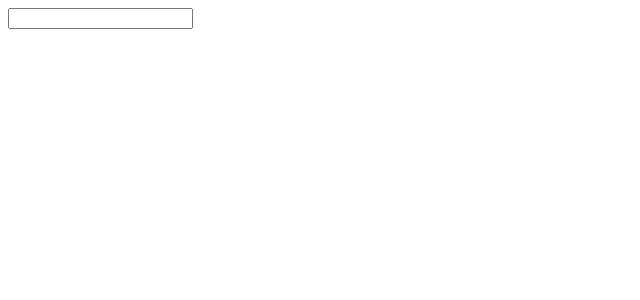
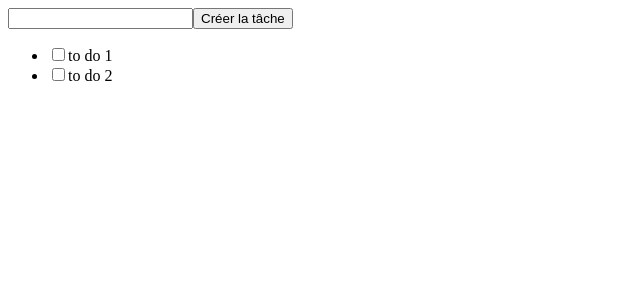
Before and after one commit to alebus84/to-do-list-application-v1.0.0, a Vue app: page / in a window 1280 px wide. Shown: the top 300 px of the page, without its empty margins (0-640 px from the left). Built offline with nearby package versions, Linux system fonts and the light colour scheme.

Commit message:
CREATE: checkLocalStorage and handleCreate functions in App view.

```diff
--- a/src/App.vue
+++ b/src/App.vue
@@ -1,12 +1,47 @@
 <script setup>
-import Input from "@/components/Input.vue";
-import ToDoList from "@/components/ToDoList.vue";
+
+import { ref } from "vue";
+//import Input from "@/components/Input.vue";
+//import ToDoList from "@/components/ToDoList.vue";
+
+const text = ref("");
+const theTextIsTooShort = ref(false);
+const list = ref([{name: "to do 1", done: false}, {name: "to do 2", done: false}]);
+
+const checkLocalStorage = () => {
+  if (window.localStorage.getItem("toDoList")) {
+    console.log("toDoList existe dans le localStorage");
+    console.log(window.localStorage.getItem("toDoList"));
+  } else {
+    console.log("toDoList n'existe pas dans le localStorage");
+    console.log(window.localStorage.getItem("toDoList"));
+  }
+}
+checkLocalStorage();
+
+const handleCreate = (event) => {
+  event.preventDefault();
+  const length = 5;
+  if (text.value.length < length) {
+    theTextIsTooShort.value = true;
+  } else {
+    theTextIsTooShort.value = false;
+    list.value.unshift({name: text.value, done: false});
+  }
+}
+
 </script>
 
 <template>
   <div id="wrapper">
-    <Input/>
-    <ToDoList/>
+    <input type="text" v-model="text">
+    <input type="submit" value="Créer la tâche" @click="handleCreate">
+    <p class="alert" v-if="theTextIsTooShort">
+      Le nom de la tâche doit contenir au moins 5 caractères.
+    </p>
+    <ul>
+      <li v-for="toDo in list"><input type="checkbox">{{ toDo.name }}</li>
+    </ul>
   </div>
 </template>
 
```
